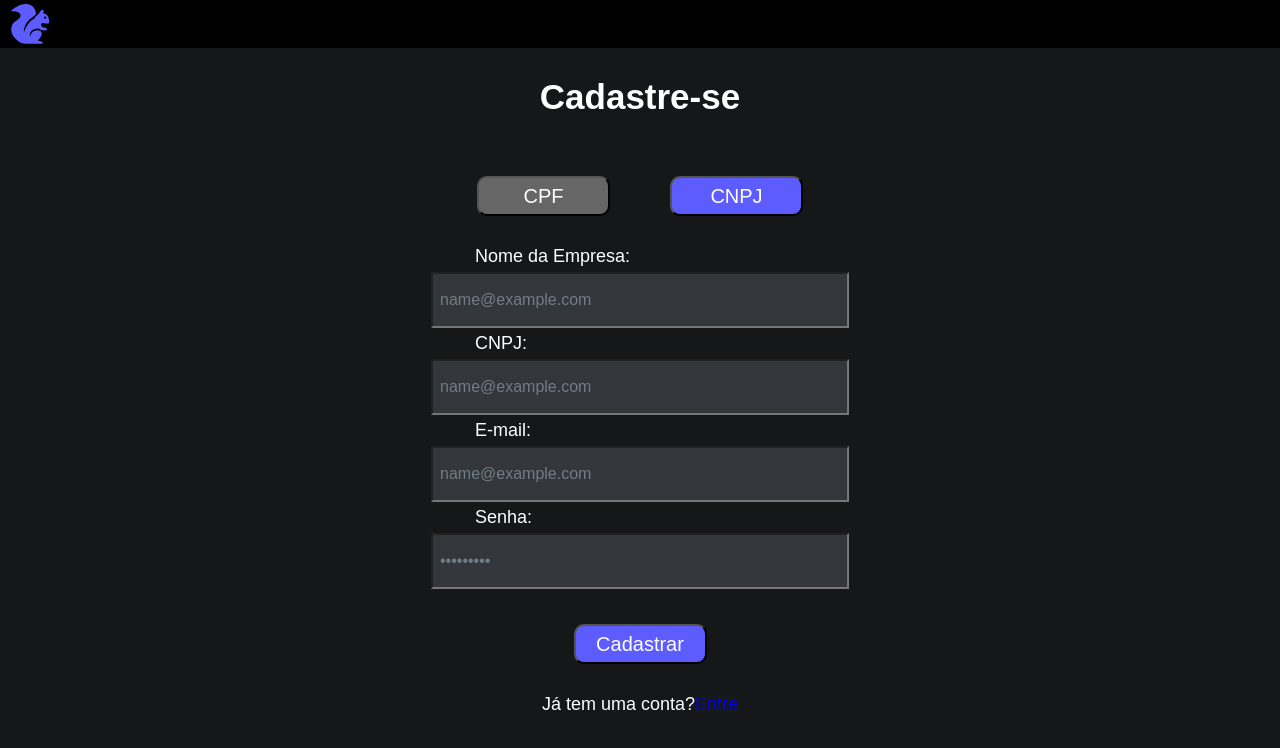
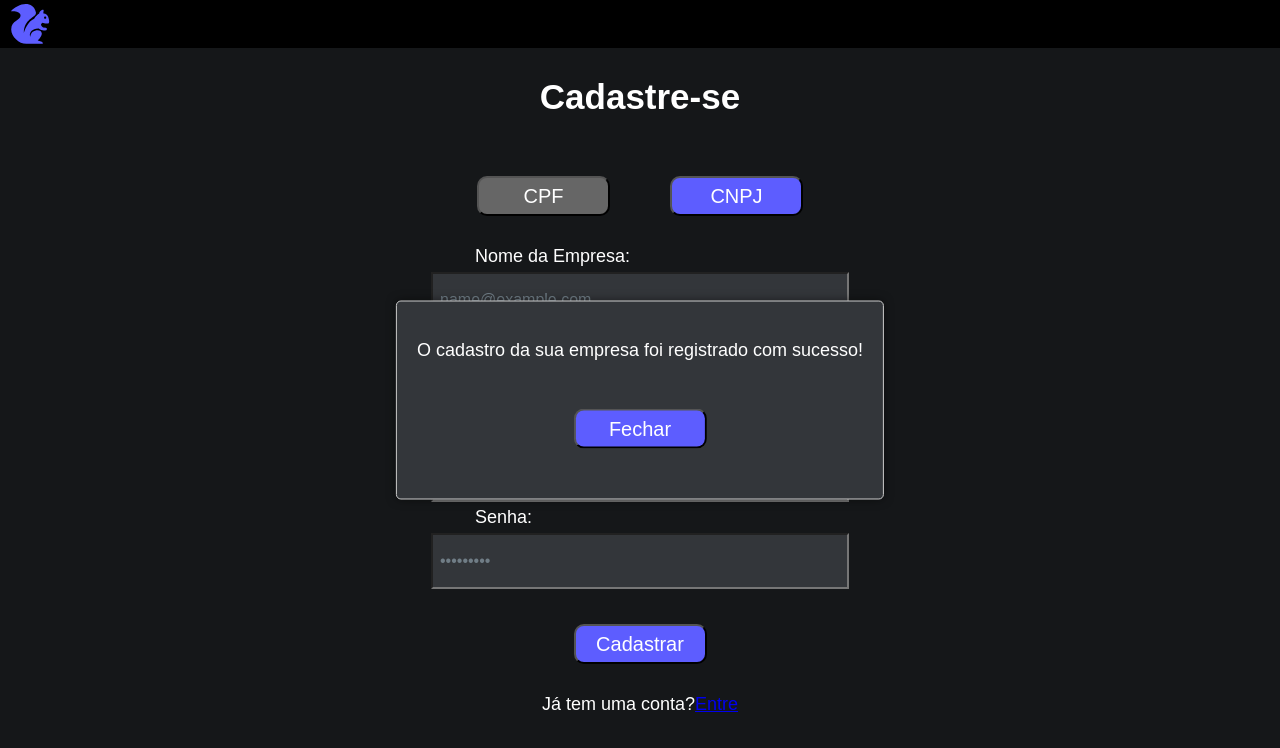
Before and after one commit to CodeSquirrel-API/RecrutaTech-FrontEnd, a Vue app: page /cadastroCNPJ in a window 1280 px wide. Both pictures are taken after typing "Sample", "Sample", "name@example.com", "Sample123" into the empty fields and a click on the button "Cadastrar". Shown: the top 748 px of the page. Built offline with nearby package versions, Linux system fonts and the light colour scheme.

Commit message:
Melhorando a aparência das mensagens do pop-up na tela de CadastroCPF e CadastroCNPJ

```diff
--- a/src/views/CadastroCNPJ.vue
+++ b/src/views/CadastroCNPJ.vue
@@ -38,7 +38,14 @@
           <input type="password" class="background" id="password" v-model="password" placeholder="senha"/>
         </div>
         <div class="center">
-            <button @click="showPopup" class="entrar1">Cadastrar</button>
+            <button class="open-popup-button entrar1" @click="showPopup">Cadastrar</button>
+
+            <div class="custom-popup" v-if="isPopupVisible">
+              <div class="popup-content">
+                <p class="popup-message">{{ popupMessage }}</p>
+                <button class="close-popup-button" @click="closePopup">Fechar</button>
+              </div>
+            </div>
         </div>
         <div class="center">
           <label for="text" >Já tem uma conta?</label>
@@ -49,7 +56,37 @@
   </template>
 
 <style scoped>
-
+.custom-popup {
+  position: fixed;
+  top: 50%;
+  left: 50%;
+  transform: translate(-50%, -50%);
+  background-color: #33363A;
+  border: 1px solid #ccc;
+  box-shadow: 0px 0px 10px rgba(0, 0, 0, 0.5);
+  padding: 20px;
+  border-radius: 5px;
+  z-index: 1000;
+}
+.popup-content {
+  text-align: center;
+}
+.popup-message {
+  font-size: 18px;
+  color: #FFFFFF;
+}
+.close-popup-button {
+  margin: 30px 30px 30px 30px;
+  border-radius: 10px;
+  width: 133px;
+  height: 40px;
+  background-color: #5D5DFF;
+  color: white;
+  font-size: 20px;
+}
+.close-popup-button:hover {
+  background-color: #2980b9;
+}
 .background{
   padding: 7px;
   background-color: #33363A;
@@ -105,12 +142,16 @@
         username: '',
         password: '',
         aceitarTermos: false,
+        isPopupVisible: false,
+        popupMessage: 'O cadastro da sua empresa foi registrado com sucesso!',
       };
     },
     methods: {
       showPopup() {
-        const message = 'O cadastro da sua empresa foi registrado com sucesso!'
-        alert(message)
+        this.isPopupVisible = true;
+      },
+      closePopup() {
+        this.isPopupVisible = false;
       },
       login() {
         // Aqui você pode implementar a lógica de autenticação, como fazer uma requisição para um servidor.
--- a/src/views/CadastroCPF.vue
+++ b/src/views/CadastroCPF.vue
@@ -40,7 +40,14 @@
             <input type="password" class="background" id="password" v-model="password" placeholder="senha"/>
           </div>
           <div class="center">
-            <button @click="showPopup" class="entrar1">Cadastrar</button>
+            <button class="open-popup-button entrar1" @click="showPopup">Cadastrar</button>
+
+            <div class="custom-popup" v-if="isPopupVisible">
+              <div class="popup-content">
+                <p class="popup-message">{{ popupMessage }}</p>
+                <button class="close-popup-button" @click="closePopup">Fechar</button>
+              </div>
+            </div>
           </div>
           <div class="center">
             <label for="text">Já tem uma conta?</label>
@@ -51,7 +58,37 @@
   </template>
 
 <style scoped>
-
+.custom-popup {
+  position: fixed;
+  top: 50%;
+  left: 50%;
+  transform: translate(-50%, -50%);
+  background-color: #33363A;
+  border: 1px solid #ccc;
+  box-shadow: 0px 0px 10px rgba(0, 0, 0, 0.5);
+  padding: 20px;
+  border-radius: 5px;
+  z-index: 1000;
+}
+.popup-content {
+  text-align: center;
+}
+.popup-message {
+  font-size: 18px;
+  color: #FFFFFF;
+}
+.close-popup-button {
+  margin: 30px 30px 30px 30px;
+  border-radius: 10px;
+  width: 133px;
+  height: 40px;
+  background-color: #5D5DFF;
+  color: white;
+  font-size: 20px;
+}
+.close-popup-button:hover {
+  background-color: #2980b9;
+}
 .background{
   padding: 7px;
   background-color: #33363A;
@@ -105,12 +142,16 @@
         username: '',
         password: '',
         aceitarTermos: false,
+        isPopupVisible: false,
+        popupMessage: 'Seu cadastro foi realizado com sucesso, verifique o seu email para poder realizar a ativação da sua conta.',
       };
     },
     methods: {
       showPopup() {
-        const message = 'Seu cadastro foi realizado com sucesso, verifique o seu email para poder realizar a ativação da sua conta.'
-        alert(message)
+        this.isPopupVisible = true;
+      },
+      closePopup() {
+        this.isPopupVisible = false;
       },
       login() {
         // Aqui você pode implementar a lógica de autenticação, como fazer uma requisição para um servidor.
```
